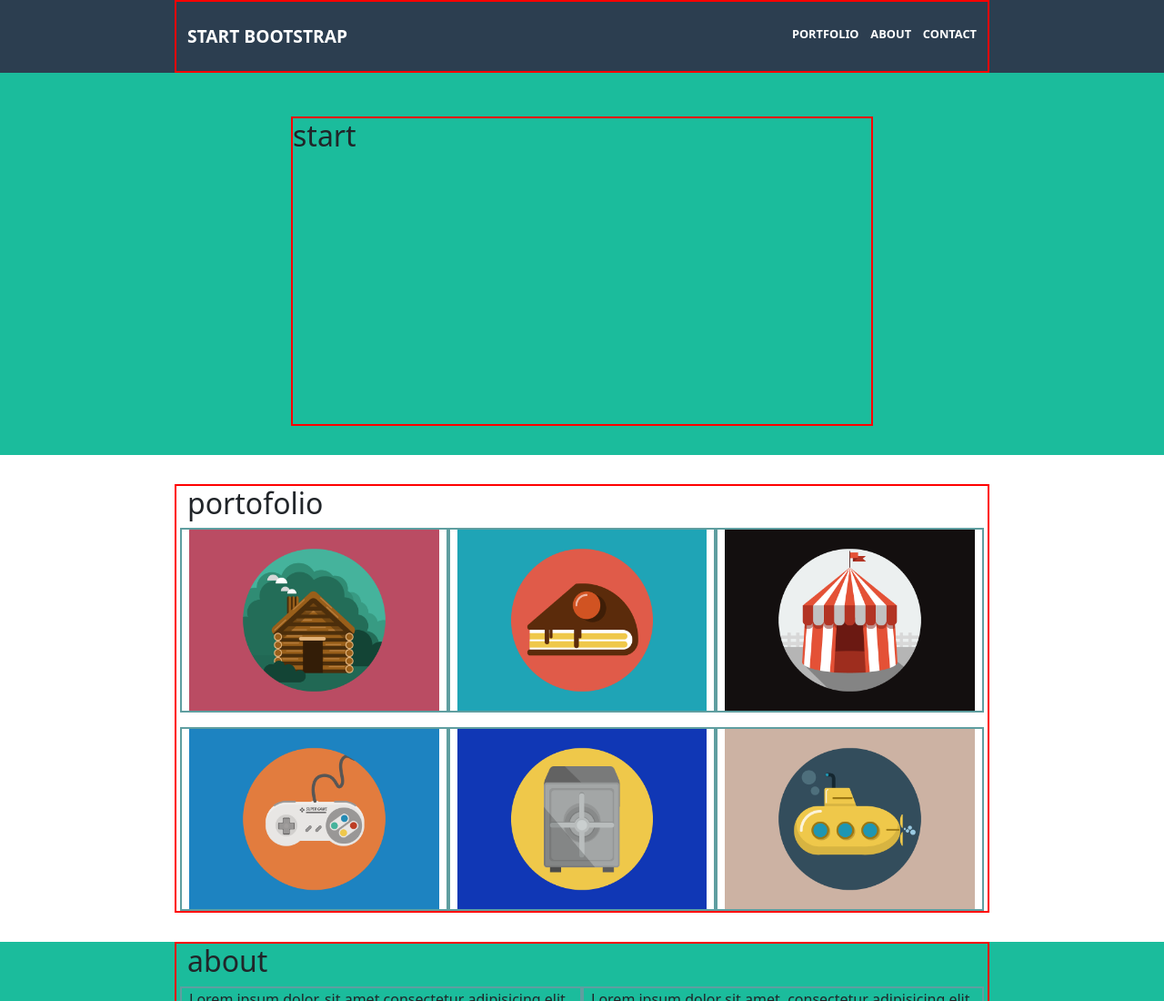
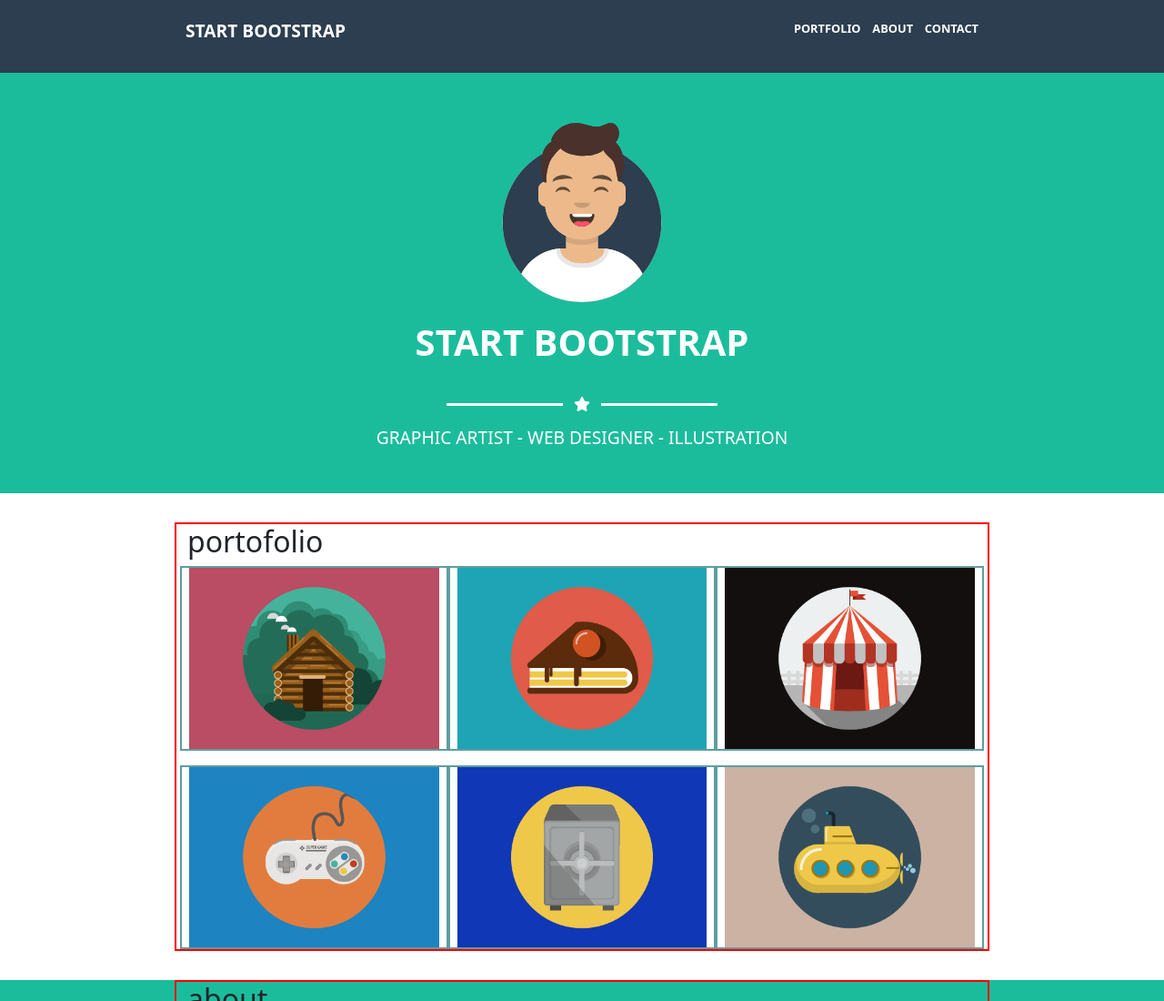
Before and after one commit to italocirillo/html-css-bootstrap-freelancer, a plain HTML site: page index.html in a window 1280 px wide. Shown: the top 1100 px of the page at 91% size. Drawn offline with nearby package versions, Linux system fonts and the light colour scheme.

Commit message:
JUMBOTRON

```diff
--- a/css/style.css
+++ b/css/style.css
@@ -9,11 +9,23 @@ ul{
 /* COMUNE */
 .container-ms{
     width: 100%;
+    height: 100%;
     margin: 0 auto;
 }
 .container-ms-small{
     width: 90%;
     margin: 0 auto;
+}
+.semi-barra{
+    display: inline-block;
+    background-color: white;
+    width: 20%;
+    height: 3px;
+}
+.icona-stella{
+    color: white;
+    padding: 0.5em;
+    vertical-align: sub;
 }
 
 /* TIPOGRAFIA */
@@ -22,6 +34,22 @@ ul{
     color: white;
     font-size: 1.2rem;
     font-weight: 700;
+}
+.titolo-secondario{
+    text-transform: uppercase;
+    text-align: center;
+    color: white;
+    font-size: 2.5rem;
+    padding: 0.5em;
+    font-weight: 700;
+}
+.sottotitolo{
+    text-transform: uppercase;
+    text-align: center;
+    color: white;
+    font-size: 1.2rem;
+    padding: 0.5em;
+    font-weight: 500;
 }
 
 /* HEADER */
@@ -42,14 +70,26 @@ ul{
     justify-content: flex-end;
     gap: 1em;
 }
+.contenitore-a-scomparsa{
+    display: none;
+}
+.hamburger-menu{
+    background-color: transparent;
+    color: gray;
+    border-style: ridge;
+    padding: 0em 0.5em;
+    border-radius: 4px;
+    border: 1px solid white;
+}
 
 /* MAIN */
 .start-jumbotron{
     background-color: #1bbc9c;
     padding-top: 8em;
     padding-bottom: 2em;
-    /* debug */
-    height: 500px;
+}
+.container-ms-small img{
+    width: 30%;
 }
 .portfolio{
     padding-top: 2em;
@@ -85,6 +125,12 @@ ul{
         width: 70%;
         margin: 0 auto;
     }
+    .contenitore-a-scomparsa{
+        display: flex;
+    }
+    .hamburger-menu{
+        display: none;
+    }
 }
 @media screen and (min-width: 992px){
     .container-ms{
--- a/index.html
+++ b/index.html
@@ -9,24 +9,29 @@
     <link rel="stylesheet" href="css/style.css">
     <!-- Bootstrap -->
     <link rel="stylesheet" href="https://cdn.jsdelivr.net/npm/bootstrap@5.3.0-alpha1/dist/css/bootstrap.min.css">
+    <!-- Fontawesome -->
+    <link rel="stylesheet" href="https://cdnjs.cloudflare.com/ajax/libs/font-awesome/6.3.0/css/all.min.css" integrity="sha512-SzlrxWUlpfuzQ+pcUCosxcglQRNAq/DZjVsC0lE40xsADsfeQoEypE+enwcOiGjk/bSuGGKHEyjSoQ1zVisanQ==" crossorigin="anonymous" referrerpolicy="no-referrer" />
 </head>
 
 <body>
     <!-- HEADER -->
     <header class="header-ms">
-        <div class="container-ms border-debug d-flex align-items-center">
+        <div class="container-ms d-flex align-items-center">
             <div class="container-fluid">
                 <div class="row">
                     <div class="col-6">
                         <h1 class="titolo-principale m-0">START BOOTSTRAP</h1>
                     </div>
-                    <div class="col-6">
+                    <div class="col-6 d-flex justify-content-end">
                         <nav>
-                            <ul class="header-menu m-0">
+                            <ul class="header-menu contenitore-a-scomparsa">
                                 <li>portfolio</li>
                                 <li>about</li>
                                 <li>contact</li>
                             </ul>
+                            <button class="hamburger-menu">
+                                <i class="fa-solid fa-bars"></i>
+                            </button>
                         </nav>
                     </div>
                 </div>
@@ -39,8 +44,15 @@
     <main>
         <!-- JUMBOTRON -->
         <section class="start-jumbotron">
-            <div class="container-ms-small border-debug">
-                <h2>start</h2>
+            <div class="container-ms-small">
+                <img class="rounded mx-auto d-block" src="img/avatar.svg" alt="avatar">
+                <h2 class="titolo-secondario">START BOOTSTRAP</h2>
+                <div class="text-center">
+                    <div class="semi-barra"></div>
+                    <i class="icona-stella fa-solid fa-star"></i>
+                    <div class="semi-barra"></div>
+                </div>
+                <h3 class="sottotitolo">GRAPHIC ARTIST - WEB DESIGNER - ILLUSTRATION</h3>
             </div>
         </section>
         <!-- FINE JUMBOTRON -->
```
